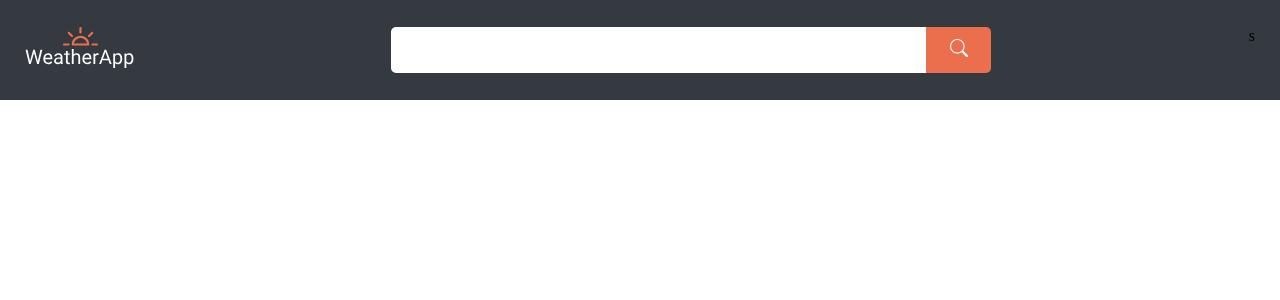
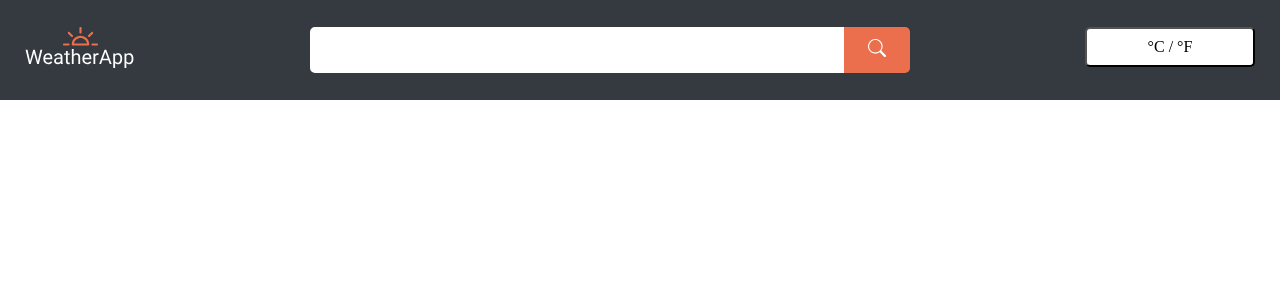
Before and after one commit to VladyslavHimself/weather-app, a React (Create React App) app: page / in a window 1280 px wide. Shown: the top 300 px of the page. Built offline with nearby package versions, Linux system fonts and the light colour scheme.

Commit message:
moved Metric button to separate component

```diff
--- a/src/components/App/Component.tsx
+++ b/src/components/App/Component.tsx
@@ -1,6 +1,7 @@
 import 'normalize.css';
 import { useState } from 'react';
 import logoSvg from '../../assets/logotype.svg';
+import ChooseMetricButton from '../ChooseMetricButton/Component';
 import SearchField from '../SearchField/Component';
 
 import classes from './styles.module.scss';
@@ -21,7 +22,7 @@ function App() {
                             setStateValue={setfirst}
                         />
                     </div>
-                    <div className={classes.metrics}>s</div>
+                    <ChooseMetricButton />
                 </div>
             </div>
         </div>
--- a/src/components/App/styles.module.scss
+++ b/src/components/App/styles.module.scss
@@ -14,5 +14,18 @@
         width: $container-max-width;
         display: flex;
         justify-content: space-between;
+        padding: 0 20px;
     }
 }
+
+.metrics {
+    width: 170px;
+    height: 40px;
+
+    display: flex;
+    justify-content: center;
+    align-items: center;
+
+    background-color: #fff;
+    border-radius: 5px;
+}
--- /dev/null
+++ b/src/components/ChooseMetricButton/Component.tsx
@@ -0,0 +1,11 @@
+import classes from './styles.module.scss';
+
+function ChooseMetricButton(): JSX.Element {
+    return (
+        <button type="button" className={classes.metrics}>
+            <span>°C / °F</span>
+        </button>
+    );
+}
+
+export default ChooseMetricButton;
--- /dev/null
+++ b/src/components/ChooseMetricButton/styles.module.scss
@@ -0,0 +1,14 @@
+@import '../../styles/colors';
+@import '../../styles/variables';
+
+.metrics {
+    width: 170px;
+    height: 40px;
+
+    display: flex;
+    justify-content: center;
+    align-items: center;
+
+    background-color: #fff;
+    border-radius: 5px;
+}
```
